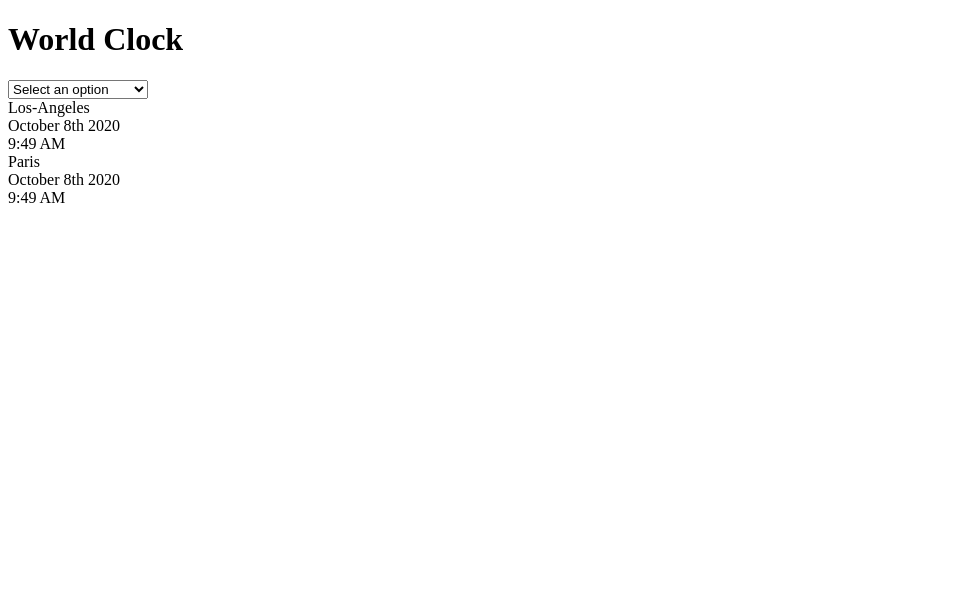
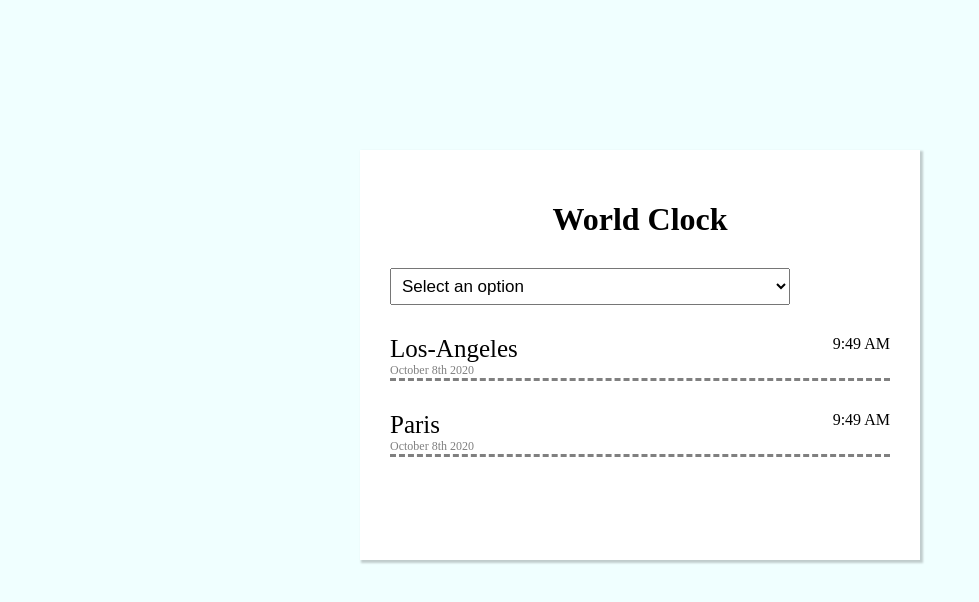
Before and after one commit to Blessing-bit-ui/world-clock, a plain HTML site: page index.html in a window 1280 px wide. Shown: the whole page, without its empty margins (0-979 px from the left). Drawn offline with Linux system fonts and the light colour scheme.

Commit message:
added the css

```diff
--- a/world-clock.css
+++ b/world-clock.css
@@ -0,0 +1,37 @@
+body{
+        background-color:azure;
+        justify-content:center;
+    }
+    .container{
+        background-color:white;
+        margin: 150px auto;
+        min-width:400px;
+        max-width:500px;
+        height:350px;
+        padding:30px;
+        box-shadow: 2px 2px 2px 1px rgb(0 0 3 / 20%);
+    }
+     h1{
+        text-align: center;
+        margin-bottom:30px;
+    }
+    .cities{
+        font-size:17px;
+        width:400px;
+        padding:7px;
+    }
+    .details{
+        display:flex;
+        justify-content: space-between;
+    }
+    .city-name{
+        font-size:25px;
+    }
+    .city-date{
+        font-size: 12px;
+        opacity:0.5;
+    }
+    .details{
+        border-bottom:dashed grey;
+        margin-top:30px;
+    }
```
